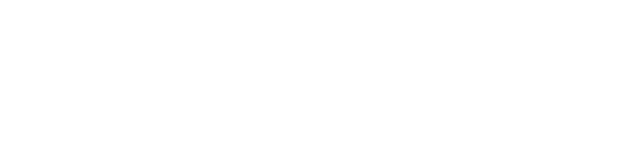
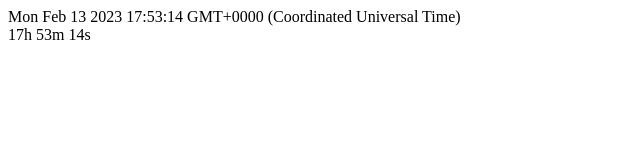
Before and after one commit to lbugaric/test1, a plain HTML site: page index.html in a window 1280 px wide. Shown: the whole page, without its empty margins (0-640 px from the left). Drawn offline with Linux system fonts and the light colour scheme.

Commit message:
Show date in HTML

```diff
--- a/index.html
+++ b/index.html
@@ -7,6 +7,8 @@
     <title>Document</title>
 </head>
 <body>
-
+    <div id="date"></div>
+    <div id="time"></div>
+    <script src="index.js"></script>
 </body>
 </html>
--- a/index.js
+++ b/index.js
@@ -1 +1,20 @@
-console.log("Hello world");
+/**
+ * napišite javascript kod koji će u html element s id "date" upisati trenutni datum i vrijeme
+ */
+ const dateElement = document.querySelector('#date');
+ const timeElement = document.querySelector('#time');
+
+ function displayTime(){
+    const currentTime = new Date();
+    timeElement.innerHTML = `${currentTime.getHours()}h ${currentTime.getMinutes()}m ${currentTime.getSeconds()}s`;
+}
+
+function displayDate(){
+    const currentTime = new Date();
+    dateElement.innerHTML = `${currentTime}`;
+}
+
+displayTime()
+displayDate()
+
+console.log('Hello world!')
```
